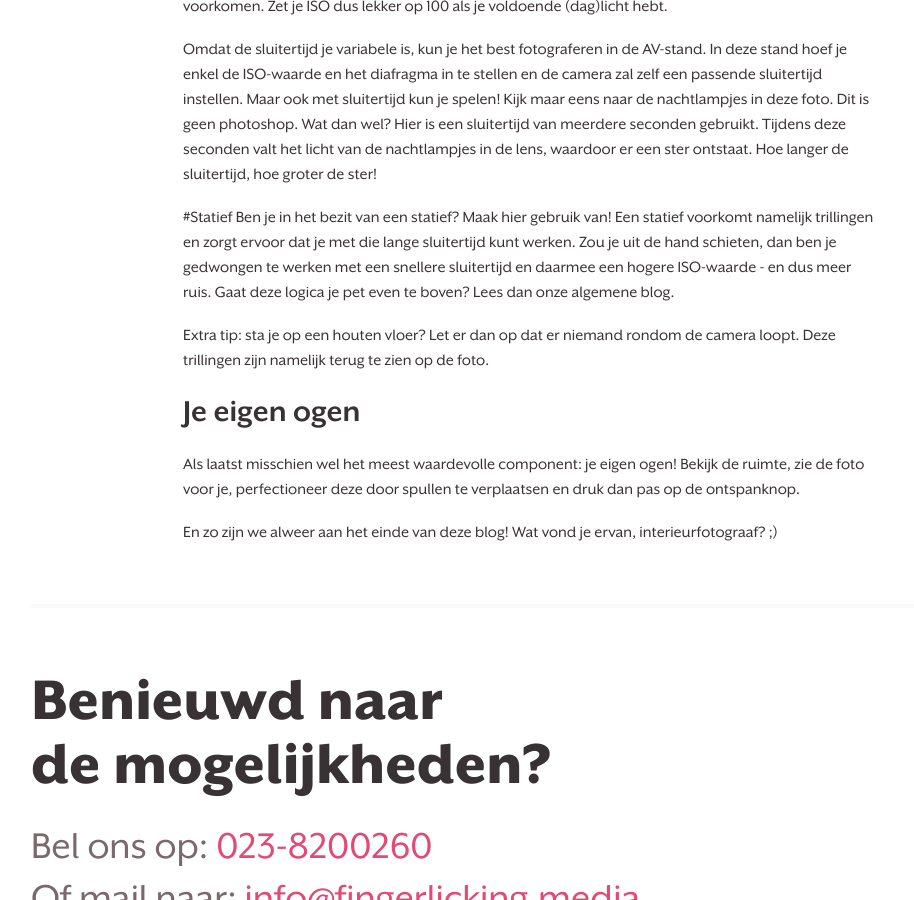
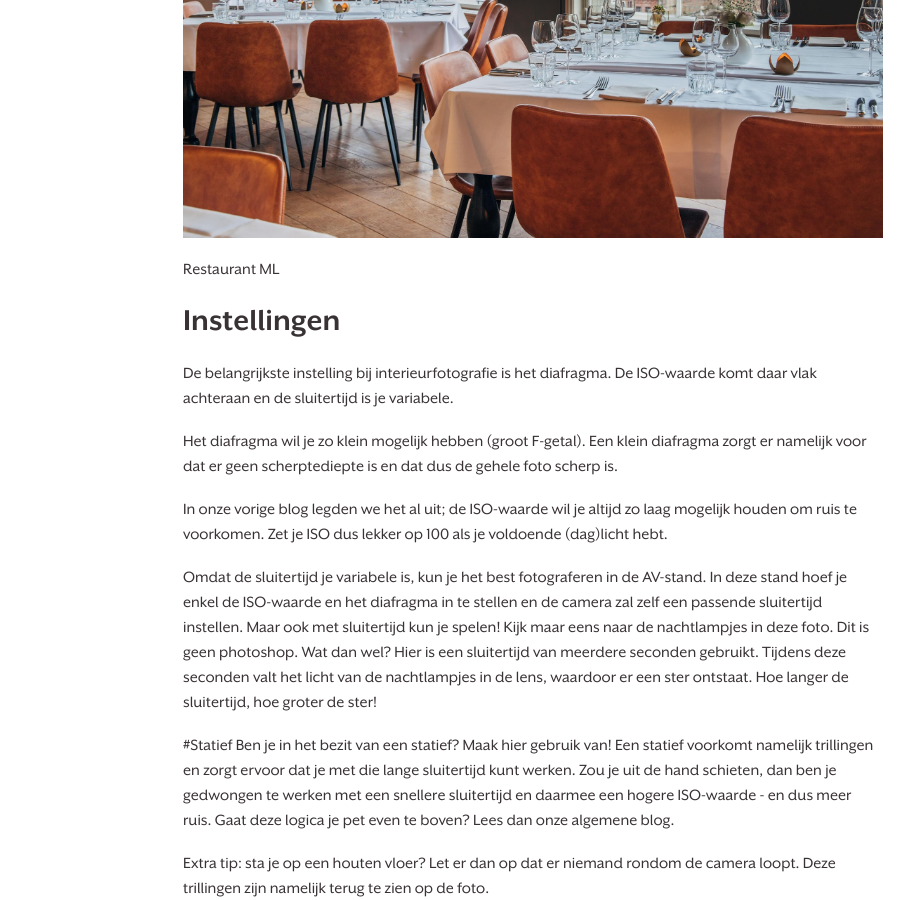
Before and after one commit to Moriaantje/fingerlickingmedia, a Jekyll site: the page built from _posts/2020-07-15-interieur-fotografie.md, in a window 1280 px wide and 900 px high, scrolled down 2163 px. Shown: the whole window, without its empty margins (107-1021 px from the left). Built offline with Jekyll 4.4.1, drawn with Linux system fonts in a browser that asks for light colours.

Commit message:
Update 2020-07-15-interieur-fotografie.md

```diff
--- a/_posts/2020-07-15-interieur-fotografie.md
+++ b/_posts/2020-07-15-interieur-fotografie.md
@@ -25,7 +25,8 @@ Daarnaast is het belangrijk om niet tegen het licht in te fotograferen. Als foto
 
 Extra tip: gebruik de interne waterpas van je camera of statief om er zeker van te zijn dat je foto kaarsrecht is.
 
-
+![ML](/assets/images/blog/ml.jpg)
+Restaurant ML
 
 # Instellingen
 De belangrijkste instelling bij interieurfotografie is het diafragma. De ISO-waarde komt daar vlak achteraan en de sluitertijd is je variabele.
```
